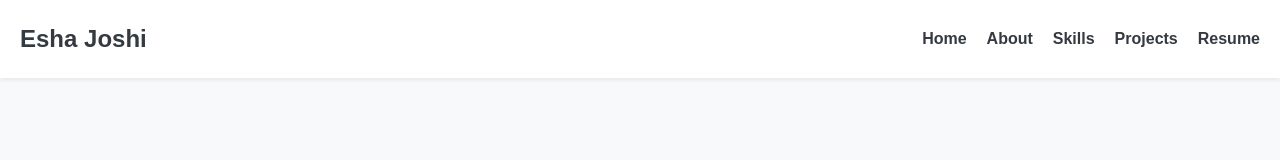
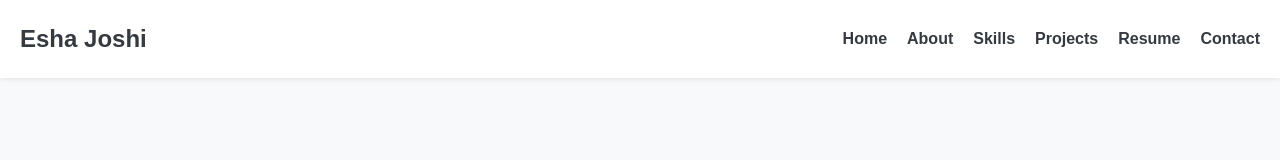
Before and after one commit to Eshajoshi13/Future_FS_01, a plain HTML site: page index.html in a window 1280 px wide. Shown: the top 160 px of the page. Drawn offline with Linux system fonts and the light colour scheme.

Commit message:
Update index.html

```diff
--- a/index.html
+++ b/index.html
@@ -17,6 +17,7 @@
             <li><a href="#skills">Skills</a></li>
             <li><a href="#projects">Projects</a></li>
             <li><a href="#resume">Resume</a></li>
+            <li><a href="#contact">Contact</a></li>
 
         </ul>
     </nav>
```
